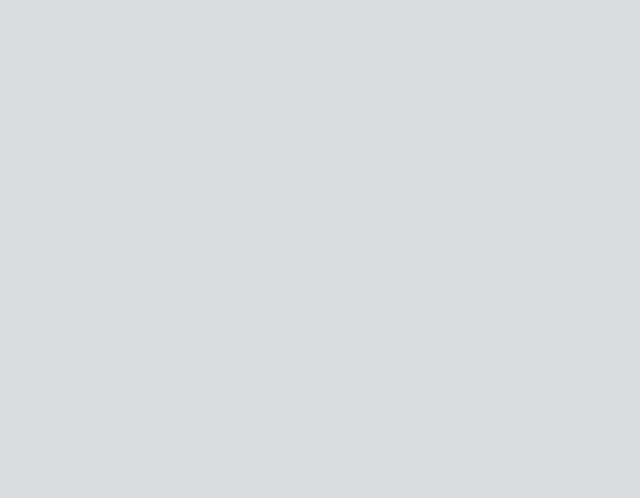
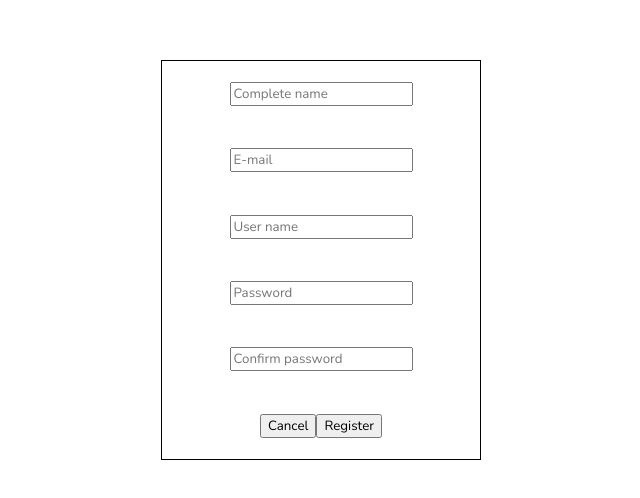
Before and after one commit to fabioVitorTavares/Takss, a React (Vite) app in the folder Tasks/: page /register in a window 1280 px wide. Before the commit this address had no page. Shown: the part 140-638 px from the top of the page, without its empty margins (319-959 px from the left). Built offline with nearby package versions, Linux system fonts and the light colour scheme.

Commit message:
commit 221220221752

```diff
--- a/Tasks/src/Components/App/index.tsx
+++ /dev/null
@@ -1,8 +0,0 @@
-import React from 'react';
-import { Routess } from '../../Routes';
-
-export function App() {
-  return (
-    <Routess/>
-  );
-}
--- a/Tasks/src/Components/Application/index.tsx
+++ b/Tasks/src/Components/Application/index.tsx
@@ -12,8 +12,14 @@ export function Application() {
         <div>
           <span>Tasks</span>
         </div>
-        <span>Perfil</span>
-        <Link to='/'>Sair</Link>
+        <div>
+          <span>Perfil</span>
+          <Link to='/'>
+            <button>
+              Logout
+            </button>
+          </Link>
+        </div>
       </header>
       <Schedule/>
     </div>
--- a/Tasks/src/Components/Application/style.css
+++ b/Tasks/src/Components/Application/style.css
@@ -1,31 +1,17 @@
-:root {
-  --c1: #E8F1F2;
-  --c2: #d9dcdf;
-  --c3: #23353d;
-  --c4: #7a7f85;
-  --c5: #4c4f52;
-  --c6: #3aa309;
-}
 
 
-* {
-  margin: 0;
-  box-sizing: border-box;
-  font-family: 'Nunito', sans-serif;
-  user-select: none;
-}
-
-.app {
+.application {
+  width: 100%;
+  height: 100%;
   display: flex;
   flex-direction: column;
   align-items: center;
   justify-content: center;
   padding-bottom: 10em;
+
 }
 
-body {
-  background-color: var(--c2);
-}
+
 
 .header {
   color: var(--c1);
--- a/Tasks/src/Components/Home/index.tsx
+++ b/Tasks/src/Components/Home/index.tsx
@@ -1,73 +1,49 @@
-import React from 'react'
-import { FaUser, FaLock } from 'react-icons/fa'
 import './style.css'
-import { Link, useNavigate } from 'react-router-dom'
-import { useState } from 'react'
-
-
-
-
+import { useNavigate } from 'react-router-dom'
 
 
 export function Home() {
 
-  const [user, setUser] = useState('')
-  const [password, setPassword] = useState('')
   const navigate = useNavigate()
 
-  const linkToApplication = (
-    <Link
-      to='/application'>
-      App
-    </Link>
+  const borderBtnAnimation = (
+    <svg
+      className='borderBtnAnimation'
+    >
+      <polyline
+        className='bg-line'
+        points='-1,-115 0,0 75,0 75,40 0,40 0,0'
+      />
+
+    </svg>
   )
 
-  const userLogin = () => {
-    if (user == '1' && password == '1') {
-      navigate('/application')
-    }
-    else {
-      console.log('Err password');
-    }
-
-  }
+  const btnLogin = (
+    <button
+      className='btnLogin btn'
+      onClick={() => navigate('/login')}
+    >
+      Login
+      {borderBtnAnimation}
+    </button>
+  )
 
 
-  const login = (
-    <div className='login'>
-      <h2>
-        Tasks Management
-      </h2>
-      <div className='divInput'>
-        <FaUser/>
-        <input
-          className='inputUser input'
-          type="text"
-          placeholder='User'
-          onChange={(e) => setUser(e.target.value)}
-        />
-      </div>
-      <div className='divInput'>
-        <FaLock/>
-        <input
-          className='inputPassword input'
-          type="password"
-          placeholder='Password'
-          onChange={(e) => setPassword(e.target.value)}
-        />
-      </div>
-
-      <button
-        onClick={userLogin}
-      >
-        Enter
-      </button>
-    </div>
+  const btnRegister = (
+    <button
+      className='btnRegister btn'
+      onClick={()=> navigate('/register')}
+    >
+      Register
+      {borderBtnAnimation}
+    </button>
   )
 
   return (
     <div className='home'>
-      {login}
+      <h1>Home page</h1>
+      {btnLogin}
+      {btnRegister}
     </div>
   )
 }
--- a/Tasks/src/Components/Home/style.css
+++ b/Tasks/src/Components/Home/style.css
@@ -1,28 +1,38 @@
-.home {
-  width: 100vw;
-  height: 100vh;
-  display: flex;
-  align-items: center;
-  justify-content: center;
+.btn {
+  position: relative;
+  border: none;
+  cursor: pointer;
+  width: 12em;
+  height: 3em;
+  margin: 1em;
+  padding: 0;
 }
 
-.login {
-  width: 20em;
-  height: 25em;
-  border: 1px solid rgb(51, 47, 47);
-  display: flex;
-  flex-direction: column;
-  align-items: center;
-  justify-content: space-around;
+.borderBtnAnimation {
+  position: absolute;
+  width: 100%;
+  height: 100%;
+  left: 0;
+  top: 0;
+  fill: none;
+  stroke: rgb(14, 13, 13);
+  stroke-dasharray: 115;
+  stroke-dashoffset: 115;
+
+
 }
 
-.input {
-  padding-left: 1em;
-  margin-left: 0.5em;
-  height: 3em;
+@keyframes animationBorder {
+  0% {
+    stroke-dasharray: 200;
+    stroke-dashoffset: 0;
+  }
+  100%{
+    stroke-dashoffset: -115;
+  }
 }
 
-.divInput {
-  display: flex;
-  align-items: center;
+
+.btn:hover svg {
+  animation: animationBorder 1s ease-out;
 }
--- /dev/null
+++ b/Tasks/src/Components/Login/index.tsx
@@ -0,0 +1,78 @@
+import React from 'react'
+import { FaUser, FaLock } from 'react-icons/fa'
+import './style.css'
+import { Link, useNavigate } from 'react-router-dom'
+import { useState } from 'react'
+
+
+
+
+
+
+export function Login() {
+
+  const [user, setUser] = useState('')
+  const [password, setPassword] = useState('')
+  const navigate = useNavigate()
+
+  const linkToApplication = (
+    <Link
+      to='/application'>
+      App
+    </Link>
+  )
+
+  const userLogin = () => {
+    if (user == '' && password == '') {
+      navigate('/application')
+    }
+    else {
+      console.log('Err password');
+    }
+  }
+
+
+  const login = (
+    <div className='login'>
+      <h2>
+        Tasks Management
+      </h2>
+      <div className='divInput'>
+        <FaUser/>
+        <input
+          className='inputUser input'
+          type="text"
+          placeholder='User'
+          onChange={(e) => setUser(e.target.value)}
+        />
+      </div>
+      <div className='divInput'>
+        <FaLock/>
+        <input
+          className='inputPassword input'
+          type="password"
+          placeholder='Password'
+          onChange={(e) => setPassword(e.target.value)}
+        />
+      </div>
+
+      <button
+        onClick={userLogin}
+      >
+        Enter
+      </button>
+
+      <button
+        onClick={()=> navigate('/register')}
+      >
+        Register
+      </button>
+    </div>
+  )
+
+  return (
+    <div className='home'>
+      {login}
+    </div>
+  )
+}
--- /dev/null
+++ b/Tasks/src/Components/Login/style.css
@@ -0,0 +1,28 @@
+.home {
+  width: 100vw;
+  height: 100vh;
+  display: flex;
+  align-items: center;
+  justify-content: center;
+}
+
+.login {
+  width: 20em;
+  height: 25em;
+  border: 1px solid rgb(51, 47, 47);
+  display: flex;
+  flex-direction: column;
+  align-items: center;
+  justify-content: space-around;
+}
+
+.input {
+  padding-left: 1em;
+  margin-left: 0.5em;
+  height: 3em;
+}
+
+.divInput {
+  display: flex;
+  align-items: center;
+}
--- /dev/null
+++ b/Tasks/src/Components/Register/index.tsx
@@ -0,0 +1,79 @@
+import './style.css'
+import { useNavigate } from 'react-router-dom'
+
+
+export function Register() {
+
+  const navigate = useNavigate()
+
+  const inputCompleteName = (
+    <input
+      className='inputUserName'
+      type="text"
+      placeholder='Complete name'
+    />
+  )
+
+  const inputEmail = (
+    <input
+      className='inputUserEmail'
+      type="email"
+      placeholder='E-mail'
+    />
+  )
+
+  const inputUserName = (
+    <input
+      className='inputUser'
+      type="text"
+      placeholder='User name'
+    />
+  )
+
+  const inputPassword = (
+    <input
+      className='inputPassword'
+      type="password"
+      placeholder='Password'
+    />
+  )
+
+  const inputConfirmPassword = (
+    <input
+      className='inputConfirmPassword'
+      type="password"
+      placeholder='Confirm password'
+    />
+  )
+
+  const btnCancel = (
+    <button
+      onClick={()=> navigate('/')}
+    >
+      Cancel
+    </button>
+  )
+
+  const btnRegister = (
+    <button
+      onClick={()=> navigate('/')}
+      >
+      Register
+    </button>
+  )
+
+  return (
+
+    <div className='register'>
+      {inputCompleteName}
+      {inputEmail}
+      {inputUserName}
+      {inputPassword}
+      {inputConfirmPassword}
+      <div>
+        {btnCancel}
+        {btnRegister}
+      </div>
+    </div>
+  )
+}
--- /dev/null
+++ b/Tasks/src/Components/Register/style.css
@@ -0,0 +1,10 @@
+.register {
+  width: 20em;
+  height: 25em;
+  display: flex;
+  flex-direction: column;
+  align-items: center;
+  justify-content: space-around;
+  border: 1px solid #000;
+
+}
--- a/Tasks/src/Routes/index.tsx
+++ b/Tasks/src/Routes/index.tsx
@@ -1,15 +1,18 @@
-import React from 'react';
 import { Route, Routes, BrowserRouter } from 'react-router-dom';
 import { Application } from '../Components/Application';
+import { Login } from '../Components/Login';
 import { Home } from '../Components/Home';
+import { Register } from '../Components/Register';
 
 
-export function Routess() {
+export function Routers() {
   return (
     <BrowserRouter>
       <Routes>
+        <Route element={<Home/>} path='/' />
+        <Route element={<Login/>} path='/login'/>
+        <Route element={<Register />} path='/register' />
         <Route element={<Application/>} path='/application'/>
-        <Route element={<Home/>} path='/'/>
       </Routes>
     </BrowserRouter>
   )
--- a/Tasks/src/main.tsx
+++ b/Tasks/src/main.tsx
@@ -1,9 +1,10 @@
 import React from 'react'
 import ReactDOM from 'react-dom/client'
-import { App } from './Components/App'
+import { Routers } from './Routes'
+import './style.css'
 
 ReactDOM.createRoot(document.getElementById('root') as HTMLElement).render(
   <React.StrictMode>
-    <App/>
+    <Routers/>
   </React.StrictMode>
 )
--- /dev/null
+++ b/Tasks/src/style.css
@@ -0,0 +1,31 @@
+:root {
+  --c1: #E8F1F2;
+  --c2: #d9dcdf;
+  --c3: #23353d;
+  --c4: #7a7f85;
+  --c5: #4c4f52;
+  --c6: #3aa309;
+}
+
+* {
+  margin: 0;
+  box-sizing: border-box;
+  font-family: 'Nunito', sans-serif;
+  user-select: none;
+}
+
+#root {
+  width: 100%;
+  height: 100%;
+  display: flex;
+  align-items: center;
+  justify-content: center;
+}
+
+body {
+  width: 100%;
+  height: 100vh;
+  display: flex;
+  align-items: center;
+  justify-content: center;
+}
```
